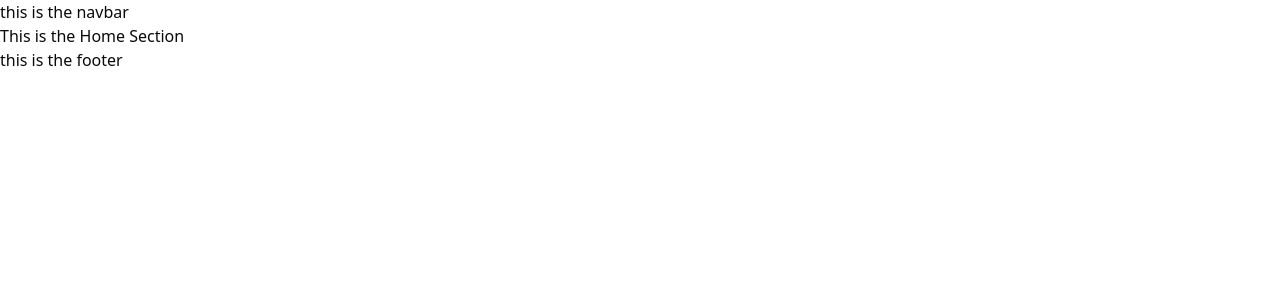
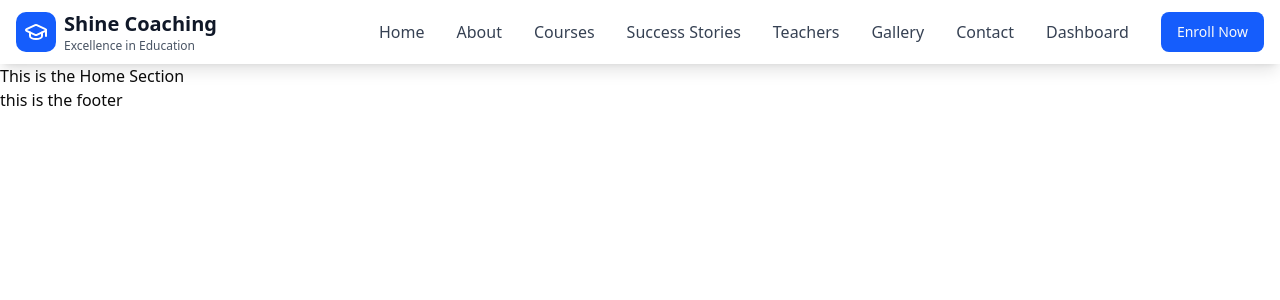
Before and after one commit to RashedulHaqueRasel1/Shine-Coaching-Centre, a Next.js app: page / in a window 1280 px wide. Shown: the top 300 px of the page. Built offline with nearby package versions, Linux system fonts and the light colour scheme.

Commit message:
Add responsive Navbar with navigation and enroll button
Introduces a fully functional, responsive navigation bar featuring both desktop and mobile layouts. Enhances user experience with improved navigation and an "Enroll Now" action. Adds required UI dependencies for new components.

```diff
--- a/package.json
+++ b/package.json
@@ -9,6 +9,7 @@
     "lint": "next lint"
   },
   "dependencies": {
+    "@radix-ui/react-slot": "^1.2.3",
     "class-variance-authority": "^0.7.1",
     "clsx": "^2.1.1",
     "lucide-react": "^0.539.0",
--- a/src/components/shared/Navbar/Navbar.tsx
+++ b/src/components/shared/Navbar/Navbar.tsx
@@ -1,8 +1,102 @@
+"use client";
+
+import { useState } from "react";
+import Link from "next/link";
+import { Button } from "@/components/ui/button";
+import { Menu, X, GraduationCap } from "lucide-react";
 
 export default function Navbar() {
+  const [isOpen, setIsOpen] = useState(false);
+
+  const navigation = [
+    { name: "Home", href: "/" },
+    { name: "About", href: "/about" },
+    { name: "Courses", href: "/courses" },
+    { name: "Success Stories", href: "/success-stories" },
+    { name: "Teachers", href: "/teachers" },
+    { name: "Gallery", href: "/gallery" },
+    { name: "Contact", href: "/contact" },
+    { name: "Dashboard", href: "/dashboard" },
+  ];
+
   return (
-    <div>
-        <h1>this is the navbar</h1>
-    </div>
-  )
+    <nav className="bg-white shadow-lg sticky top-0 z-50">
+      <div className="container mx-auto px-4">
+        <div className="flex justify-between items-center h-16">
+          {/* Logo */}
+          <Link href="/" className="flex items-center space-x-2">
+            <div className="bg-blue-600 p-2 rounded-lg">
+              <GraduationCap className="h-6 w-6 text-white" />
+            </div>
+            <div>
+              <div className="font-bold text-xl text-gray-900">
+                Shine Coaching
+              </div>
+              <div className="text-xs text-gray-600">
+                Excellence in Education
+              </div>
+            </div>
+          </Link>
+
+          {/* Desktop Navigation */}
+          <div className="hidden lg:flex items-center space-x-8">
+            {navigation.map((item) => (
+              <Link
+                key={item.name}
+                href={item.href}
+                className="text-gray-700 hover:text-blue-600 font-medium transition-colors duration-200"
+              >
+                {item.name}
+              </Link>
+            ))}
+            <Button asChild className="bg-blue-600 hover:bg-blue-700">
+              <Link href="/contact">Enroll Now</Link>
+            </Button>
+          </div>
+
+          {/* Mobile menu button */}
+          <div className="lg:hidden">
+            <button
+              onClick={() => setIsOpen(!isOpen)}
+              className="text-gray-700 hover:text-blue-600 focus:outline-none"
+            >
+              {isOpen ? (
+                <X className="h-6 w-6" />
+              ) : (
+                <Menu className="h-6 w-6" />
+              )}
+            </button>
+          </div>
+        </div>
+
+        {/* Mobile Navigation */}
+        {isOpen && (
+          <div className="lg:hidden">
+            <div className="px-2 pt-2 pb-3 space-y-1 bg-white border-t">
+              {navigation.map((item) => (
+                <Link
+                  key={item.name}
+                  href={item.href}
+                  className="block px-3 py-2 text-gray-700 hover:text-blue-600 hover:bg-gray-50 rounded-md font-medium transition-colors duration-200"
+                  onClick={() => setIsOpen(false)}
+                >
+                  {item.name}
+                </Link>
+              ))}
+              <div className="px-3 py-2">
+                <Button
+                  asChild
+                  className="w-full bg-blue-600 hover:bg-blue-700"
+                >
+                  <Link href="/contact" onClick={() => setIsOpen(false)}>
+                    Enroll Now
+                  </Link>
+                </Button>
+              </div>
+            </div>
+          </div>
+        )}
+      </div>
+    </nav>
+  );
 }
--- /dev/null
+++ b/src/components/ui/button.tsx
@@ -0,0 +1,56 @@
+import * as React from "react"
+import { Slot } from "@radix-ui/react-slot"
+import { cva, type VariantProps } from "class-variance-authority"
+
+import { cn } from "@/lib/utils"
+
+const buttonVariants = cva(
+  "inline-flex items-center justify-center gap-2 whitespace-nowrap rounded-md text-sm font-medium ring-offset-background transition-colors focus-visible:outline-none focus-visible:ring-2 focus-visible:ring-ring focus-visible:ring-offset-2 disabled:pointer-events-none disabled:opacity-50 [&_svg]:pointer-events-none [&_svg]:size-4 [&_svg]:shrink-0",
+  {
+    variants: {
+      variant: {
+        default: "bg-primary text-primary-foreground hover:bg-primary/90",
+        destructive:
+          "bg-destructive text-destructive-foreground hover:bg-destructive/90",
+        outline:
+          "border border-input bg-background hover:bg-accent hover:text-accent-foreground",
+        secondary:
+          "bg-secondary text-secondary-foreground hover:bg-secondary/80",
+        ghost: "hover:bg-accent hover:text-accent-foreground",
+        link: "text-primary underline-offset-4 hover:underline",
+      },
+      size: {
+        default: "h-10 px-4 py-2",
+        sm: "h-9 rounded-md px-3",
+        lg: "h-11 rounded-md px-8",
+        icon: "h-10 w-10",
+      },
+    },
+    defaultVariants: {
+      variant: "default",
+      size: "default",
+    },
+  }
+)
+
+export interface ButtonProps
+  extends React.ButtonHTMLAttributes<HTMLButtonElement>,
+    VariantProps<typeof buttonVariants> {
+  asChild?: boolean
+}
+
+const Button = React.forwardRef<HTMLButtonElement, ButtonProps>(
+  ({ className, variant, size, asChild = false, ...props }, ref) => {
+    const Comp = asChild ? Slot : "button"
+    return (
+      <Comp
+        className={cn(buttonVariants({ variant, size, className }))}
+        ref={ref}
+        {...props}
+      />
+    )
+  }
+)
+Button.displayName = "Button"
+
+export { Button, buttonVariants }
```
Also changed, not shown: 1 other file (tests, documents, lock files or other folders).
